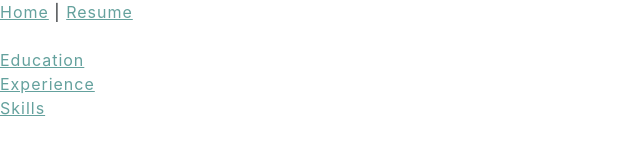
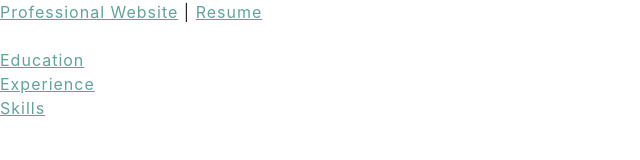
Before and after one commit to megmoneyyy/ISfinal, a plain HTML site: page resume.html in a window 1280 px wide. Shown: the top 160 px of the page, without its empty margins (0-640 px from the left). Drawn offline with Linux system fonts and the light colour scheme; files that its build step writes are made by us from their sources.

Commit message:
Add files via upload

```diff
--- a/resume.html
+++ b/resume.html
@@ -13,7 +13,7 @@ April 6 2024
     <link rel="stylesheet" href ="../Editor/styles.css">
 </head>
 <body>
-    <a href="index.html" id="#top">Home</a> |
+    <a href="index.html" id="#top">Professional Website</a> |
     <a href="#">Resume</a> <br><br>
 
     <a href="#edu">Education</a> <br>
```
